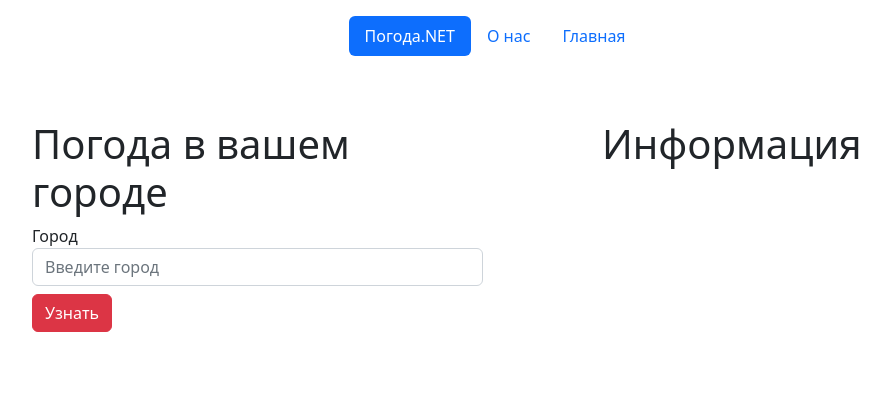
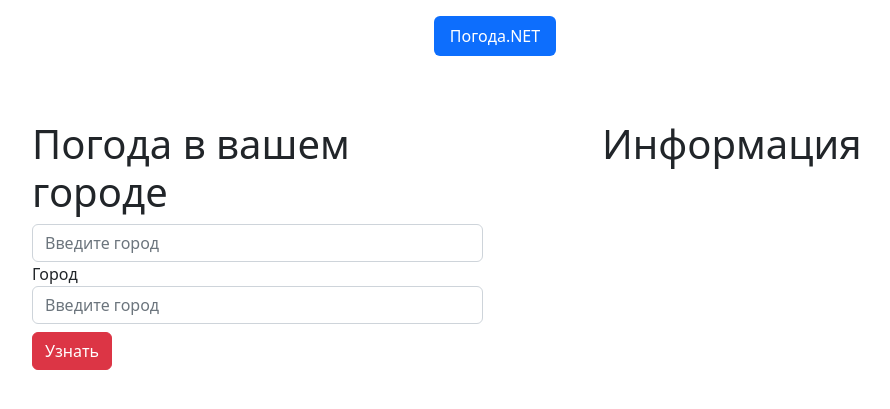
Before and after one commit to xusraw1/weather-app, a Django app: template main/templates/main/homepage.html in a window 1280 px wide. Shown: the top 409 px of the page, without its empty margins (145-1035 px from the left). Run offline with Django 4.2, Linux system fonts and the light colour scheme; the template is opened without the code that fills it: values that come from a table or form of the project are taken from there, others are empty.

Commit message:
Modifide homepage.html

```diff
--- a/main/templates/main/homepage.html
+++ b/main/templates/main/homepage.html
@@ -10,8 +10,6 @@
     <header class="d-flex justify-content-center py-3">
         <ul class="nav nav-pills">
             <li class="nav-item"><a href="#" class="nav-link active" aria-current="page">Погода.NET</a></li>
-            <li class="nav-item"><a href="#" class="nav-link">О нас</a></li>
-            <li class="nav-item"><a href="#" class="nav-link">Главная</a></li>
         </ul>
     </header>
 </div>
@@ -19,9 +17,10 @@
     <div class="row">
         <div class="col-5 offset-1">
             <h1>Погода в вашем городе</h1>
-            <form action="" method="post"> {% csrf_token %}
+            <form action="" method="post">
+                {{ form.name }}
                 <label for="city">Город</label>
-                {{ form.name }}
+                <input type="text" id=city name="city" class="form-control" placeholder="Введите город">
                 <input type="submit" name="send" value="Узнать" class="mt-2 btn btn-danger">
             </form>
         </div>
```
